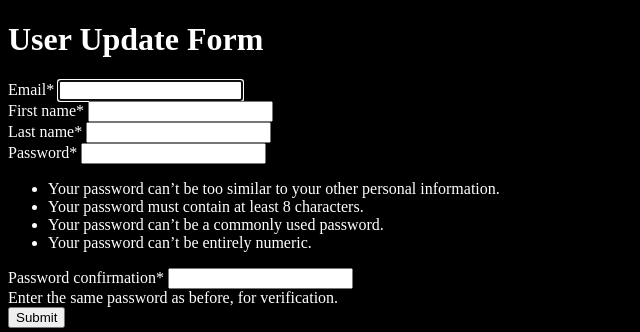
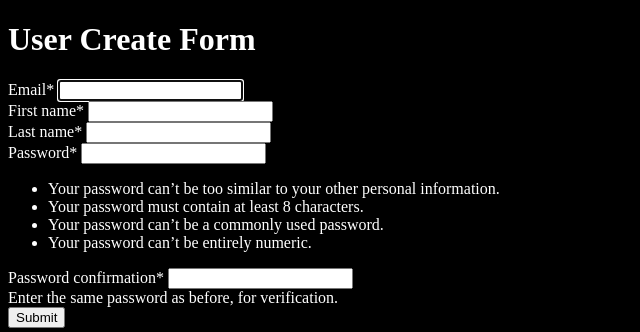
Before and after one commit to Shubham0-n/interview-hard, a Django app: page /user/create/ in a window 1280 px wide. Shown: the top 332 px of the page, without its empty margins (0-640 px from the left). Run offline with Django 5.2, Linux system fonts and the light colour scheme; some libraries are stand-ins or nearby versions.

Commit message:
Update userlist.html

```diff
--- a/users/templates/userlist.html
+++ b/users/templates/userlist.html
@@ -42,6 +42,9 @@
             </tbody>
         </table>
 
+        <h1><a style="color: white;" href="{% url 'users:user_create' %}">Add User</a></h1>
+    {% elif request.resolver_match.url_name == "user_create" %}
+
         <h1>User Create Form</h1>
         <form action="{% url 'users:user_create' %}" method="POST">
             {% csrf_token %}
```
